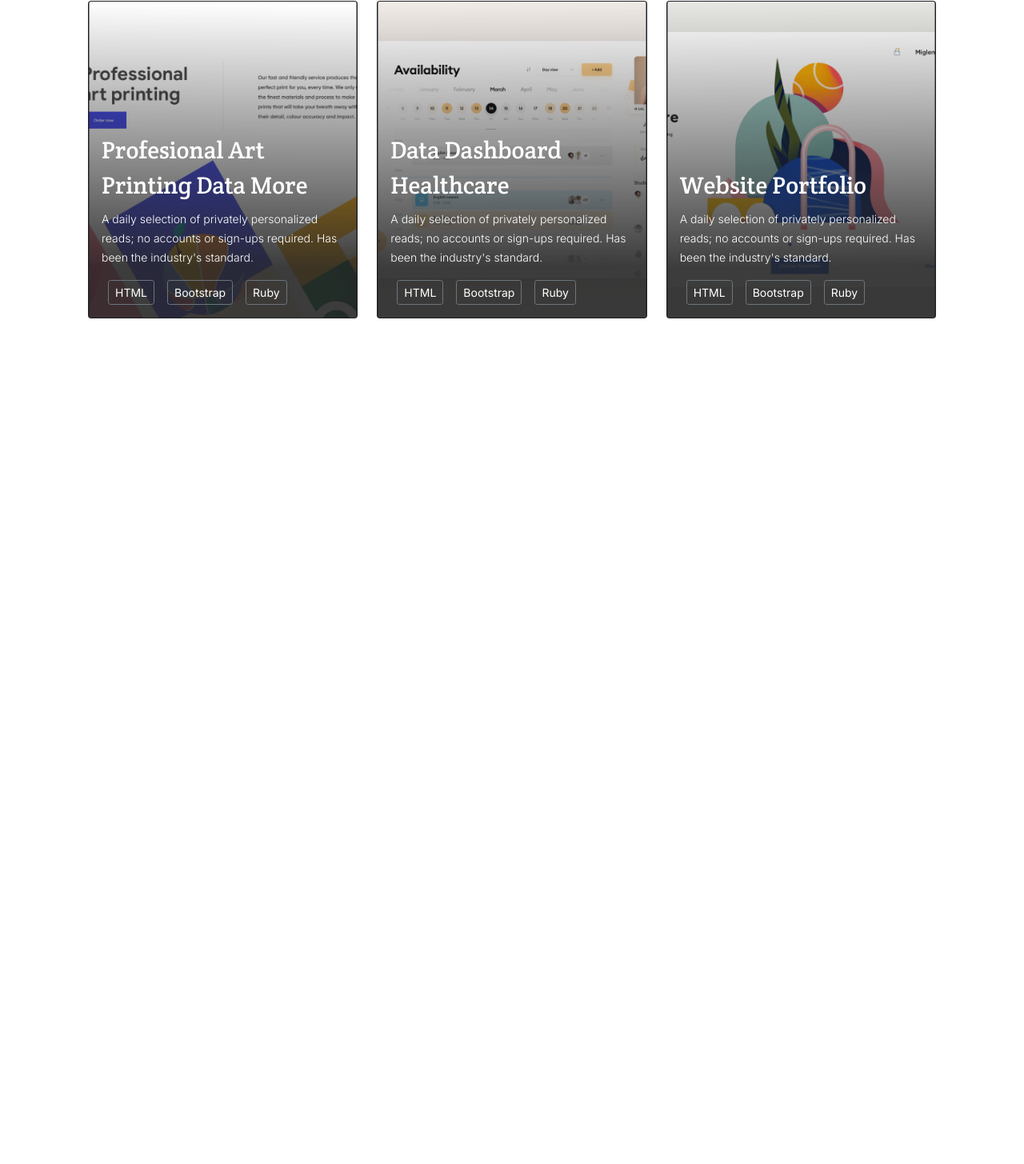
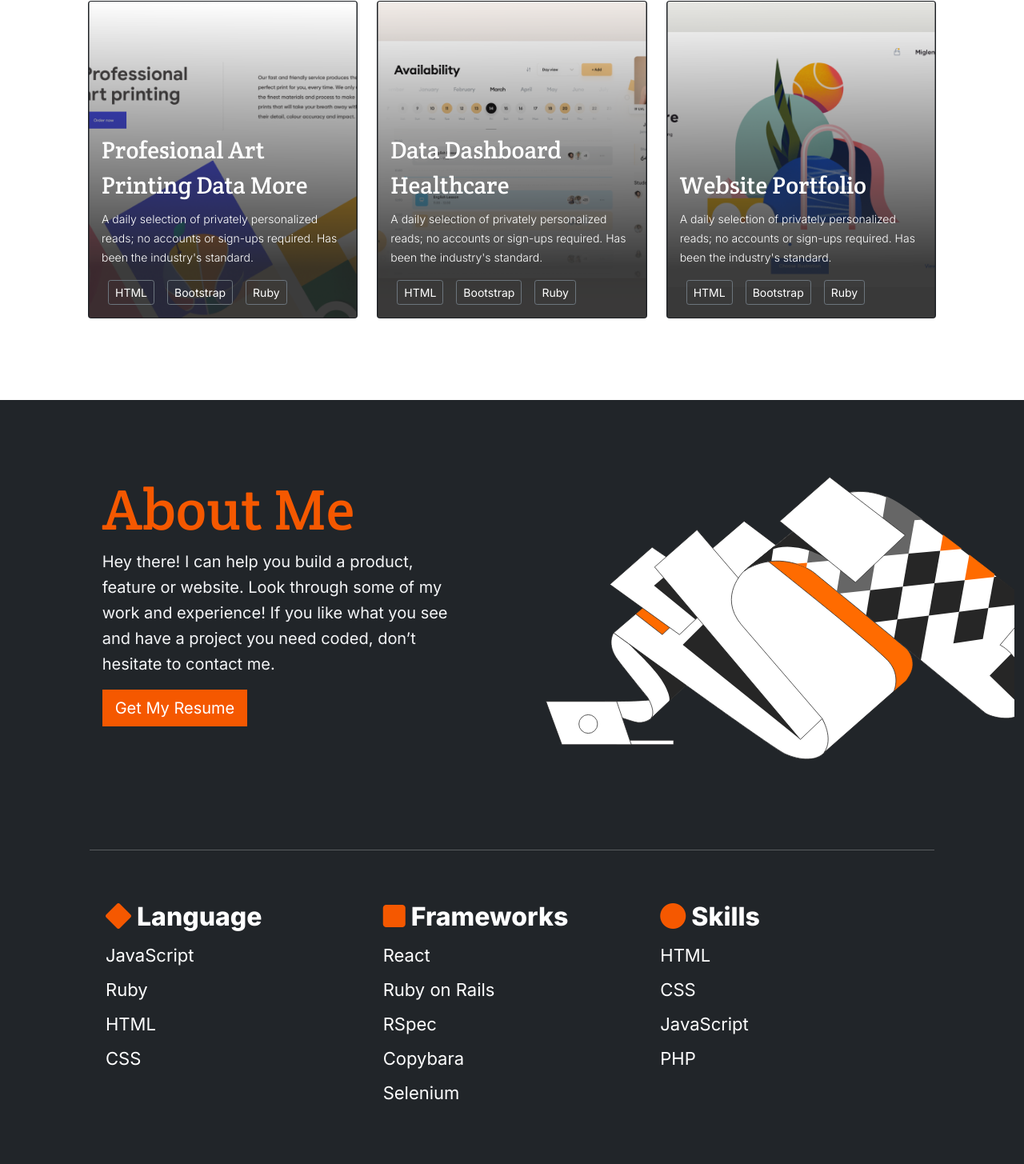
Before and after one commit to demesameneshoa/bootstrap_portfolio, a plain HTML site: page index.html in a window 1280 px wide. Shown: the part 1784-3239 px from the top of the page at 80% size. Before the commit the page ends 2198 px from the top, so only its background shows below. Drawn offline with nearby package versions, Linux system fonts and the light colour scheme.

Commit message:
added the about me section with bootstrap modified the readme file

```diff
--- a/index.html
+++ b/index.html
@@ -198,10 +198,55 @@
         </div>
       </div>
     </div>
-
-
-
      </section>
-
+     <section class="container-fluid py-5 bg-dark text-white" id="about">
+      <div class="container-fluid bg-dark text-white py-5 d-flex" id="aboutme-wrapper">
+        <div class="row justify-content-center" >
+          <div class="col-md-8 text-left" id="aboutmmetext">
+            <h2>About Me</h2>
+            <p>Hey there! I can help you build a product, feature or website.
+              Look through some of my work and experience! If you like what you see and have a project you need coded,
+               don’t hesitate to contact me.</p>
+               <button type="button" class="btn btn-primary btn-lg" id="get-resume">Get My Resume</button>
+          </div>
+        </div>
+        <div>
+          <img src="img/illustration-about me.svg" alt="illustration image about me">
+        </div>
+      </div>
+      <hr class="mx-5">
+      <div class="py-5 mx-5">
+        <div class="row mx-2" id="Skills">
+          <div class="col-md-4" >
+            <h3><i class="fa-solid fa-diamond" id="skills-icon"></i> Language</h3>
+            <ul class="list-unstyled">
+              <li>JavaScript</li>
+              <li>Ruby</li>
+              <li>HTML</li>
+              <li>CSS </li>
+            </ul>
+          </div>
+          <div class="col-md-4">
+            <h3><i class="fa-solid fa-square" id="skills-icon"></i> Frameworks</h3>
+            <ul class="list-unstyled">
+              <li>React</li>
+              <li>Ruby on Rails</li>
+              <li>RSpec</li>
+              <li>Copybara</li>
+              <li>Selenium</li>
+            </ul>
+          </div>
+          <div class="col-md-4">
+            <h3><i class="fa-solid fa-circle" id="skills-icon"></i> Skills</h3>
+            <ul class="list-unstyled">
+              <li>HTML</li>
+              <li>CSS</li>
+              <li>JavaScript</li>
+              <li>PHP</li>
+            </ul>
+          </div>
+        </div>
+      </div>
+    </section>
   </body>
 </html>
--- a/style.css
+++ b/style.css
@@ -156,3 +156,61 @@ body {
     font-size: 90%;
     font-weight: 500;
 }
+
+#about {
+    margin-top: 8%;
+    background-color: #262626;
+    width: 100%;
+    padding: 0;
+}
+
+#aboutme-wrapper {
+padding-top: 5%;
+margin-bottom: 5%;
+}
+
+#aboutme-wrapper h2, #aboutme-wrapper p {
+    text-align: left;
+}
+
+#aboutme-wrapper h2 {
+    color: #f55800;
+    font-family: 'Crete Round';
+    font-weight: 400;
+    font-style: normal;
+    font-size: 72px;
+    line-height: 82px;
+}
+
+#aboutme-wrapper  p {
+color: #f4f5f7;
+font-family: 'Inter',sans-serif;
+font-weight: 400;
+font-size: 20px;
+line-height: 32px;
+}
+
+#get-resume {
+    background: #F55800;
+    border-radius: 0%;
+    border: none;
+}
+
+#Skills {
+    font-family: 'Inter',sans-serif;
+    line-height: 43px;
+}
+
+#Skills h3 {
+   font-weight: 700;
+   font-size: 32px  ;
+}
+
+#Skills ul{
+    font-size: 22px;
+        font-weight: 400;
+}
+
+#skills-icon {
+color: #f55800;
+}
```
Also changed, not shown: img/illustration-about me.svg (added), 1 other file.
